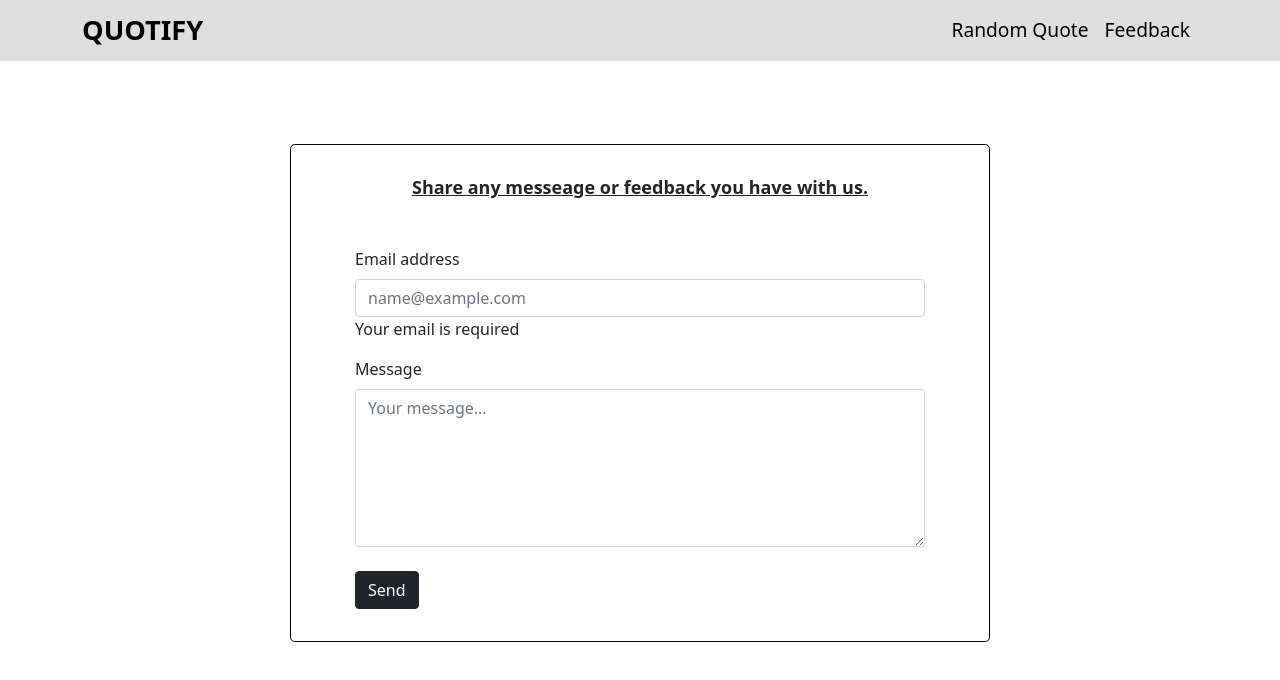
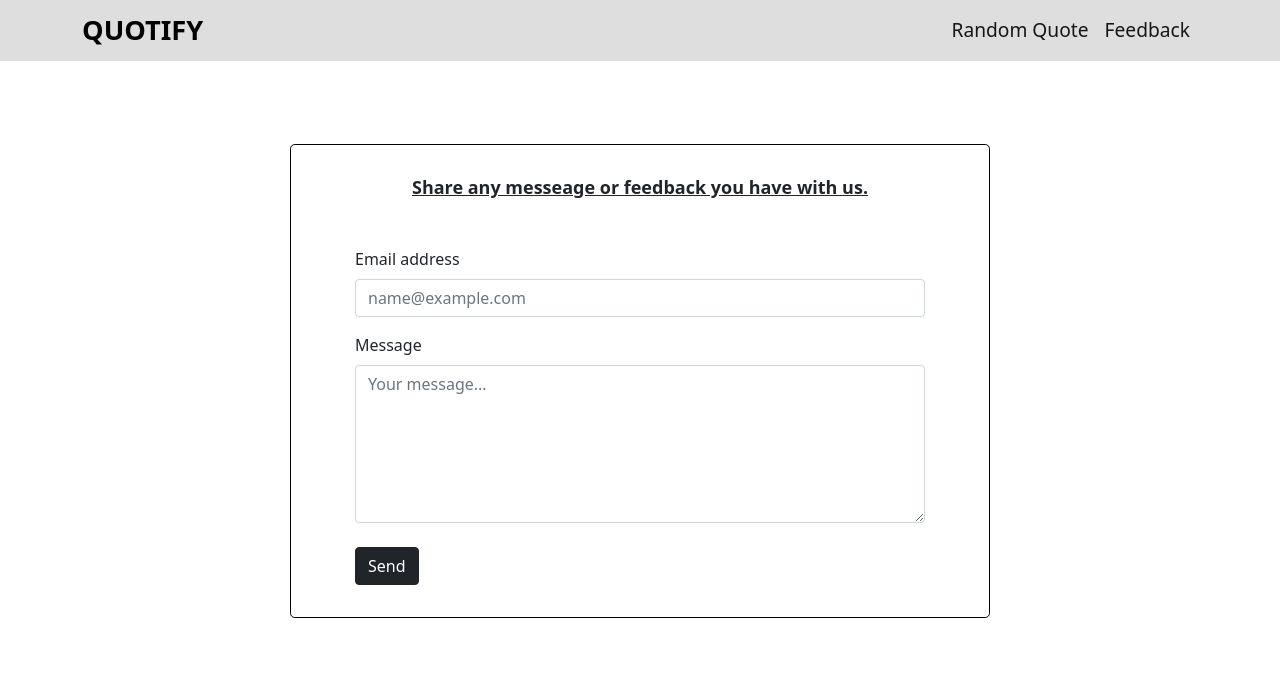
Before and after one commit to Kisavi/Quotify, an Angular app: page /contact-form in a window 1280 px wide. Shown: the top 680 px of the page. Built offline with nearby package versions, Linux system fonts and the light colour scheme.

Commit message:
add 404 error page

```diff
--- a/src/app/app-routing.module.ts
+++ b/src/app/app-routing.module.ts
@@ -2,10 +2,12 @@ import { NgModule } from '@angular/core';
 import { RouterModule, Routes } from '@angular/router';
 import { QuoteComponent } from './quote/quote.component';
 import { ContactFormComponent } from './contact-form/contact-form.component';
+import { ErrorPageComponent } from './error-page/error-page.component';
 
 const routes: Routes = [
   { path: '', component: QuoteComponent},
-  { path: 'contact-form', component: ContactFormComponent}
+  { path: 'contact-form', component: ContactFormComponent},
+  { path: '**', component:ErrorPageComponent },
 ];
 
 @NgModule({
--- a/src/app/app.module.ts
+++ b/src/app/app.module.ts
@@ -10,6 +10,7 @@ import { HeaderComponent } from './header/header.component';
 import { QuoteComponent } from './quote/quote.component';
 import { QuoteDetailComponent } from './quote-detail/quote-detail.component';
 import { ContactFormComponent } from './contact-form/contact-form.component';
+import { ErrorPageComponent } from './error-page/error-page.component';
 // progress bar
 // import { NgProgressModule } from '@ngx-progressbar/core';
 // import { NgProgressHttpClientModule } from '@ngx-progressbar/http-client';
@@ -21,6 +22,7 @@ import { ContactFormComponent } from './contact-form/contact-form.component';
     QuoteComponent,
     QuoteDetailComponent,
     ContactFormComponent,
+    ErrorPageComponent,
   ],
   imports: [
     BrowserModule,
--- a/src/app/contact-form/contact-form.component.html
+++ b/src/app/contact-form/contact-form.component.html
@@ -7,9 +7,9 @@
                 <label class="form-label">Email address</label>
                 <input type="email" class="form-control" placeholder="name@example.com" name="email" [(ngModel)]="email"
                   required>
-                  <div class="help is-error">
+                  <!-- <div class="help is-error">
                     <p>Your email is required</p>
-                  </div>
+                  </div> -->
               </div>
               <div class="mb-4">
                 <label for="message" class="form-label">Message</label>
--- /dev/null
+++ b/src/app/error-page/error-page.component.css
@@ -0,0 +1,3 @@
+.alert {
+    margin-top: 3.9em;
+}
--- /dev/null
+++ b/src/app/error-page/error-page.component.html
@@ -0,0 +1,5 @@
+<div class="alert alert-danger" role="alert">
+    <h1 class="text-center"><b>Sorry, we couldn't find what you're looking for</b></h1>
+    <hr>
+    <p class="text-center">Please check your URL!</p>
+  </div>
--- /dev/null
+++ b/src/app/error-page/error-page.component.ts
@@ -0,0 +1,15 @@
+import { Component, OnInit } from '@angular/core';
+
+@Component({
+  selector: 'app-error-page',
+  templateUrl: './error-page.component.html',
+  styleUrls: ['./error-page.component.css']
+})
+export class ErrorPageComponent implements OnInit {
+
+  constructor() { }
+
+  ngOnInit(): void {
+  }
+
+}
--- a/src/app/header/header.component.html
+++ b/src/app/header/header.component.html
@@ -8,10 +8,10 @@
       <div class="collapse navbar-collapse" id="navbarNav">
         <ul class="navbar-nav ms-auto">
           <li class="nav-item">
-            <a class="nav-link" routerLink="/">Random Quote</a>
+            <a class="nav-link" routerLink="/" routerLinkActive='active'>Random Quote</a>
           </li>
           <li class="nav-item">
-            <a class="nav-link" routerLink="/contact-form">Feedback</a>
+            <a class="nav-link" routerLink="/contact-form" routerLinkActive='active'>Feedback</a>
           </li>
         </ul>
       </div>
```
Also changed, not shown: 1 other file (tests, documents, lock files or other folders).
